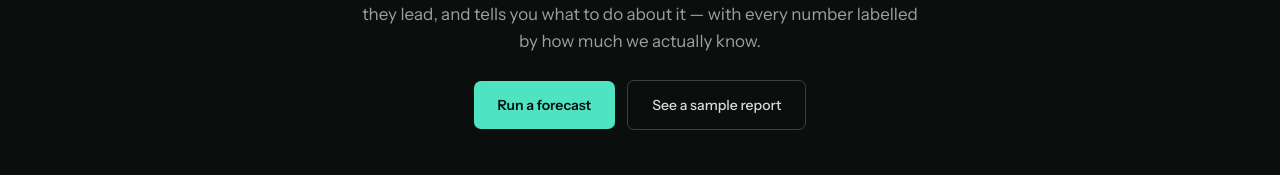
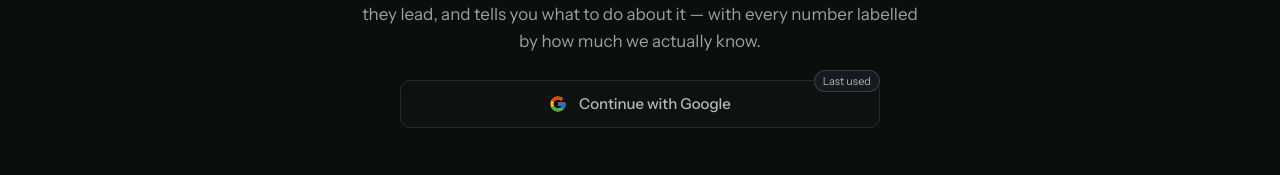
Before and after one commit to jagannathbasak/trends-dmo, a Next.js app: page / in a window 1280 px wide. Shown: the part 392-567 px from the top of the page. Built offline with nearby package versions, Linux system fonts and the light colour scheme; no server answers.

Commit message:
Replace hero CTAs with a Continue with Google button
Co-Authored-By: Claude Opus 5.5 <noreply@anthropic.com>
Claude-Session: https://claude.ai/code/session_01Ukk9PqqHW4EsfQBfBnrkZq

```diff
--- a/src/components/Hero.tsx
+++ b/src/components/Hero.tsx
@@ -36,19 +36,19 @@ export default function Hero() {
           </p>
         </Reveal>
 
-        <Reveal delay={200} className="flex flex-wrap items-center justify-center gap-3">
-          <a
-            href="#ask"
-            className="rounded-[7px] bg-accent px-6 py-3.5 text-sm font-semibold text-accent-ink transition hover:brightness-110"
-          >
-            Run a forecast
-          </a>
-          <a
-            href="#reports"
-            className="rounded-[7px] border border-white/20 px-6 py-3.5 text-sm font-medium text-white/85 transition hover:border-white/40"
-          >
-            See a sample report
-          </a>
+        <Reveal delay={200} className="flex w-full justify-center">
+          <div className="relative w-full max-w-[480px]">
+            <button
+              type="button"
+              className="flex w-full items-center justify-center gap-3 rounded-[10px] border border-white/10 bg-white/[0.015] px-6 py-3 text-[15px] font-medium text-white/70 transition hover:border-white/20 hover:text-white/85"
+            >
+              <GoogleIcon />
+              Continue with Google
+            </button>
+            <span className="pointer-events-none absolute -top-2.5 right-0 rounded-full border border-white/15 bg-[#16191d] px-2 py-0.5 text-[11px] text-white/65">
+              Last used
+            </span>
+          </div>
         </Reveal>
       </div>
 
@@ -184,6 +184,29 @@ function Metric({
   );
 }
 
+function GoogleIcon() {
+  return (
+    <svg viewBox="0 0 48 48" className="h-[18px] w-[18px] shrink-0" aria-hidden="true">
+      <path
+        fill="#FFC107"
+        d="M43.6 20.5H42V20H24v8h11.3C33.7 32.7 29.2 36 24 36c-6.6 0-12-5.4-12-12s5.4-12 12-12c3.1 0 5.8 1.2 7.9 3l5.7-5.7C34 6.1 29.3 4 24 4 12.9 4 4 12.9 4 24s8.9 20 20 20 20-8.9 20-20c0-1.3-.1-2.4-.4-3.5z"
+      />
+      <path
+        fill="#FF3D00"
+        d="M6.3 14.7l6.6 4.8C14.7 15.1 19 12 24 12c3.1 0 5.8 1.2 7.9 3l5.7-5.7C34 6.1 29.3 4 24 4 16.3 4 9.7 8.3 6.3 14.7z"
+      />
+      <path
+        fill="#4CAF50"
+        d="M24 44c5.2 0 9.9-2 13.4-5.2l-6.2-5.2C29.2 35.1 26.7 36 24 36c-5.2 0-9.6-3.3-11.3-8l-6.5 5C9.5 39.6 16.2 44 24 44z"
+      />
+      <path
+        fill="#1976D2"
+        d="M43.6 20.5H42V20H24v8h11.3c-.8 2.2-2.2 4.2-4.1 5.6l6.2 5.2C37 39.2 44 34 44 24c0-1.3-.1-2.4-.4-3.5z"
+      />
+    </svg>
+  );
+}
+
 function Divider() {
   return <div className="h-px bg-white/[0.07]" />;
 }
```
